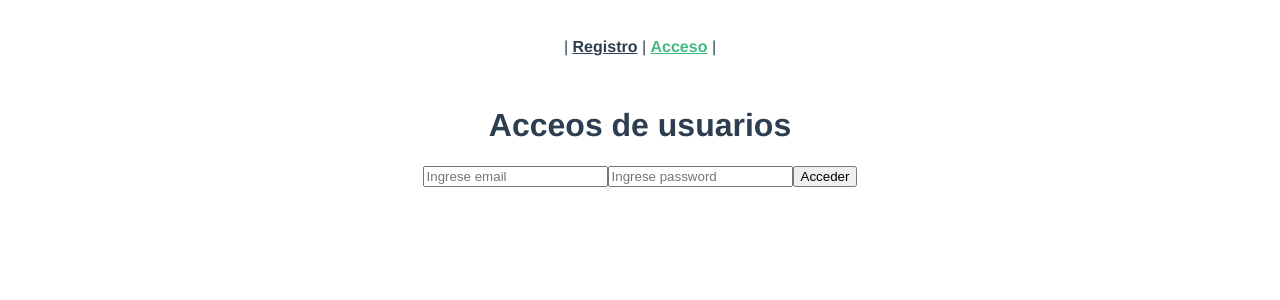
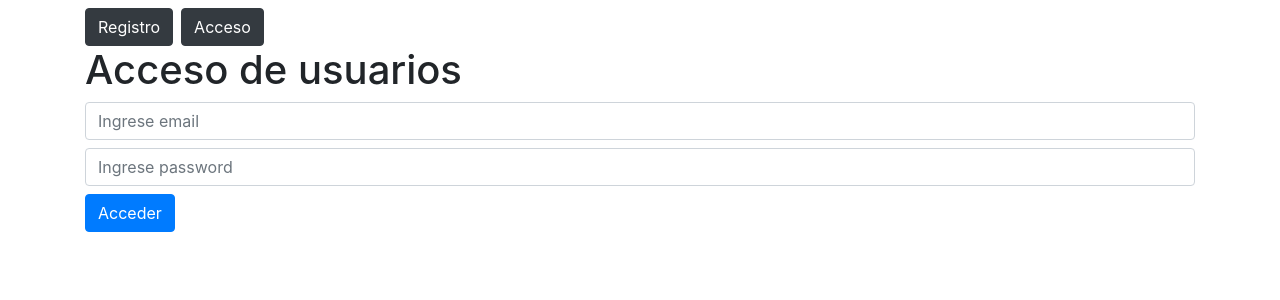
Before and after one commit to DavidSC34/auth-firebase-2020, a Vue app: page /acceso in a window 1280 px wide. Shown: the top 300 px of the page. Built offline with nearby package versions, Linux system fonts and the light colour scheme; no server answers.

Commit message:
agregar estilos bootstrap 4

```diff
--- a/public/index.html
+++ b/public/index.html
@@ -1,17 +1,23 @@
 <!DOCTYPE html>
 <html lang="">
-  <head>
+
+<head>
     <meta charset="utf-8">
     <meta http-equiv="X-UA-Compatible" content="IE=edge">
     <meta name="viewport" content="width=device-width,initial-scale=1.0">
     <link rel="icon" href="<%= BASE_URL %>favicon.ico">
-    <title><%= htmlWebpackPlugin.options.title %></title>
-  </head>
-  <body>
+    <title>
+        <%= htmlWebpackPlugin.options.title %>
+    </title>
+    <link rel="stylesheet" href="https://cdn.jsdelivr.net/npm/bootstrap@4.6.0/dist/css/bootstrap.min.css" integrity="sha384-B0vP5xmATw1+K9KRQjQERJvTumQW0nPEzvF6L/Z6nronJ3oUOFUFpCjEUQouq2+l" crossorigin="anonymous">
+</head>
+
+<body>
     <noscript>
       <strong>We're sorry but <%= htmlWebpackPlugin.options.title %> doesn't work properly without JavaScript enabled. Please enable it to continue.</strong>
     </noscript>
     <div id="app"></div>
     <!-- built files will be auto injected -->
-  </body>
+</body>
+
 </html>
--- a/src/App.vue
+++ b/src/App.vue
@@ -1,10 +1,10 @@
 <template>
-  <div id="app">
-    <div id="nav">
-      <router-link to="/" v-if="existeUsuario">Inicio</router-link> |
-      <router-link to="/registro" v-if="!existeUsuario">Registro</router-link> |
-      <router-link to="/acceso" v-if="!existeUsuario">Acceso</router-link> |
-      <button @click="cerrarSesion" v-if="existeUsuario">Cerrar sesion</button>
+  <div id='app' class="container mt-2">
+    <div >
+      <router-link to="/" v-if="existeUsuario" class="btn btn-dark mr-2">Inicio</router-link>
+      <router-link to="/registro" v-if="!existeUsuario" class="btn btn-dark mr-2">Registro</router-link>
+      <router-link to="/acceso" v-if="!existeUsuario" class="btn btn-dark mr-2">Acceso</router-link>
+      <button @click="cerrarSesion" v-if="existeUsuario" class="btn btn-dark mr-2">Cerrar sesion</button>
     </div>
     <router-view/>
   </div>
@@ -21,25 +21,3 @@ export default {
   },
 }
 </script>
-<style>
-#app {
-  font-family: Avenir, Helvetica, Arial, sans-serif;
-  -webkit-font-smoothing: antialiased;
-  -moz-osx-font-smoothing: grayscale;
-  text-align: center;
-  color: #2c3e50;
-}
-
-#nav {
-  padding: 30px;
-}
-
-#nav a {
-  font-weight: bold;
-  color: #2c3e50;
-}
-
-#nav a.router-link-exact-active {
-  color: #42b983;
-}
-</style>
--- a/src/views/Acceso.vue
+++ b/src/views/Acceso.vue
@@ -1,20 +1,22 @@
 <template>
     <div>
-        <h1>Acceos de usuarios</h1>
+        <h1>Acceso de usuarios</h1>
         <form @submit.prevent="ingresoUsuario({email:email,password:pass})">
             <input
                 type="email"
                 placeholder="Ingrese email"
                 v-model="email"
+                class="form-control mb-2"
             >
 
             <input
                 type="password"
                 placeholder="Ingrese password"
                 v-model="pass"
+                class="form-control mb-2"
             >
 
-            <button type="submit">Acceder</button>
+            <button type="submit" class="btn btn-primary">Acceder</button>
         </form>
         <p>{{error}}</p>
     </div>
--- a/src/views/Agregar.vue
+++ b/src/views/Agregar.vue
@@ -2,8 +2,8 @@
     <div>
         <h1>Agregar</h1>
         <form @submit.prevent="agregarTarea(nombre)">
-            <input type="text" v-model="nombre">
-            <button type="submit">Agregar</button>
+            <input type="text" v-model="nombre" class="form-control mb-2" placeholder="Ingrese tarea">
+            <button type="submit" class="btn btn-primary">Agregar</button>
         </form>
     </div>
 </template>
--- a/src/views/Editar.vue
+++ b/src/views/Editar.vue
@@ -1,10 +1,9 @@
 <template>
     <div>
         <h1>Editar</h1>
-        {{id}} - {{tarea}}
-        <form @submit.prevent="editarTarea(tarea)">
-            <input type="text" v-model="tarea.nombre">
-            <button>Editar</button>
+       <form @submit.prevent="editarTarea(tarea)">
+            <input type="text" v-model="tarea.nombre" class="form-control mb-2">
+            <button class="btn btn-warning">Editar</button>
         </form>
     </div>
 </template>
--- a/src/views/Inicio.vue
+++ b/src/views/Inicio.vue
@@ -2,17 +2,17 @@
 <div>
 
     <h1>Ruta protegida</h1>
-    <p v-if="usuario">{{usuario.email}}</p>
+
         <router-link to='/agregar'>
-            <button>Agregar</button>
+            <button class='btn btn-primary mb-2'>Agregar</button>
         </router-link>
-    <ul>
-        <li v-for="(item,index) in tareas" :key="index">
+    <ul class="list-group">
+        <li v-for="(item,index) in tareas" :key="index" class="list-group-item">
             {{item.id}} - {{item.nombre}}
-            <router-link :to="{name: 'Editar', params: {id: item.id}}">
-                    <button>Editar</button>
+            <router-link :to="{name: 'Editar', params: {id: item.id}}" class="float-right ml-2">
+                    <button class='btn btn-warning'>Editar</button>
             </router-link>
-             <button @click="eliminarTarea(item.id)">Eliminar</button>
+             <button @click="eliminarTarea(item.id)" class='btn btn-danger float-right'>Eliminar</button>
         </li>
     </ul>
 
--- a/src/views/Registro.vue
+++ b/src/views/Registro.vue
@@ -7,18 +7,21 @@
                 type="email"
                 placeholder="Ingrese su correo"
                 v-model="email"
+                class="form-control mb-2"
             >
             <input
                 type="password"
                 placeholder="Ingrese contraseña"
                 v-model="pass1"
+                class="form-control mb-2"
             >
             <input
                 type="password"
                 placeholder="Repita contraseña"
                 v-model="pass2"
+                class="form-control mb-2"
             >
-            <button type="submit" :disabled="!desactivar">Registrar usuario</button>
+            <button type="submit" :disabled="!desactivar" class="btn btn-primary">Registrar usuario</button>
         </form>
         <p>{{error}}</p>
     </div>
```
